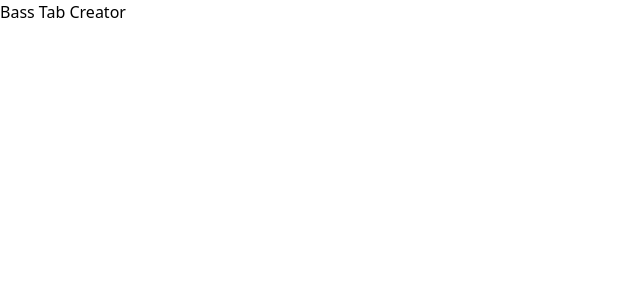
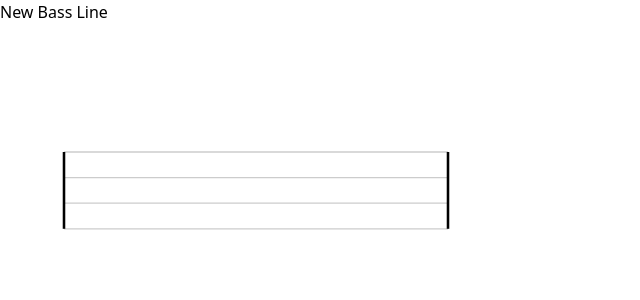
Before and after one commit to AlbertoBarba/tab-creator, a React (Vite) app: page / in a window 1280 px wide. Shown: the top 300 px of the page, without its empty margins (0-640 px from the left). Built offline with nearby package versions, Linux system fonts and the light colour scheme; the HTML template or start-up script is replaced by a standard one.

Commit message:
feat: implement basic SVG rendering for tab lines

```diff
--- a/src/App.tsx
+++ b/src/App.tsx
@@ -1,11 +1,20 @@
-import React from 'react'
+import React from 'react';
+import { TabCanvas } from './components/Editor/TabCanvas';
+import { useTabStore } from './store/useTabStore';
 
 function App() {
+  const title = useTabStore((state) => state.song.title);
+
   return (
-    <div className="min-h-screen bg-gray-100 flex items-center justify-center">
-      <h1 className="text-4xl font-bold text-blue-600">Bass Tab Creator</h1>
+    <div className="min-h-screen bg-gray-100 flex flex-col">
+      <header className="bg-white shadow-sm p-4">
+        <h1 className="text-xl font-bold">{title}</h1>
+      </header>
+      <main className="flex-1 overflow-hidden">
+        <TabCanvas />
+      </main>
     </div>
-  )
+  );
 }
 
-export default App
+export default App;
--- /dev/null
+++ b/src/components/Editor/Measure.tsx
@@ -0,0 +1,35 @@
+import React from 'react';
+import { Measure } from '../../types/tab';
+
+interface Props {
+  measure: Measure;
+  index: number;
+  tuningCount: number;
+}
+
+export const MeasureRenderer: React.FC<Props> = ({ measure, index, tuningCount }) => {
+  const lineSpacing = 20;
+  const measureWidth = 300;
+  const startY = 100 + index * 150; // Simple vertical stacking for now
+
+  return (
+    <g transform={`translate(50, ${startY})`}>
+      {/* Horizontal String Lines */}
+      {Array.from({ length: tuningCount }).map((_, i) => (
+        <line
+          key={i}
+          x1={0}
+          y1={i * lineSpacing}
+          x2={measureWidth}
+          y2={i * lineSpacing}
+          stroke="#ccc"
+          strokeWidth="1"
+        />
+      ))}
+
+      {/* Bar Lines */}
+      <line x1={0} y1={0} x2={0} y2={(tuningCount - 1) * lineSpacing} stroke="black" strokeWidth="2" />
+      <line x1={measureWidth} y1={0} x2={measureWidth} y2={(tuningCount - 1) * lineSpacing} stroke="black" strokeWidth="2" />
+    </g>
+  );
+};
--- /dev/null
+++ b/src/components/Editor/TabCanvas.tsx
@@ -0,0 +1,22 @@
+import React from 'react';
+import { useTabStore } from '../../store/useTabStore';
+import { MeasureRenderer } from './Measure';
+
+export const TabCanvas: React.FC = () => {
+  const song = useTabStore((state) => state.song);
+
+  return (
+    <div className="p-8 bg-white overflow-auto h-full">
+      <svg width="100%" height="100%" viewBox="0 0 1000 1000">
+        {song.measures.map((measure, index) => (
+          <MeasureRenderer
+            key={measure.id}
+            measure={measure}
+            index={index}
+            tuningCount={song.tuning.length}
+          />
+        ))}
+      </svg>
+    </div>
+  );
+};
```
